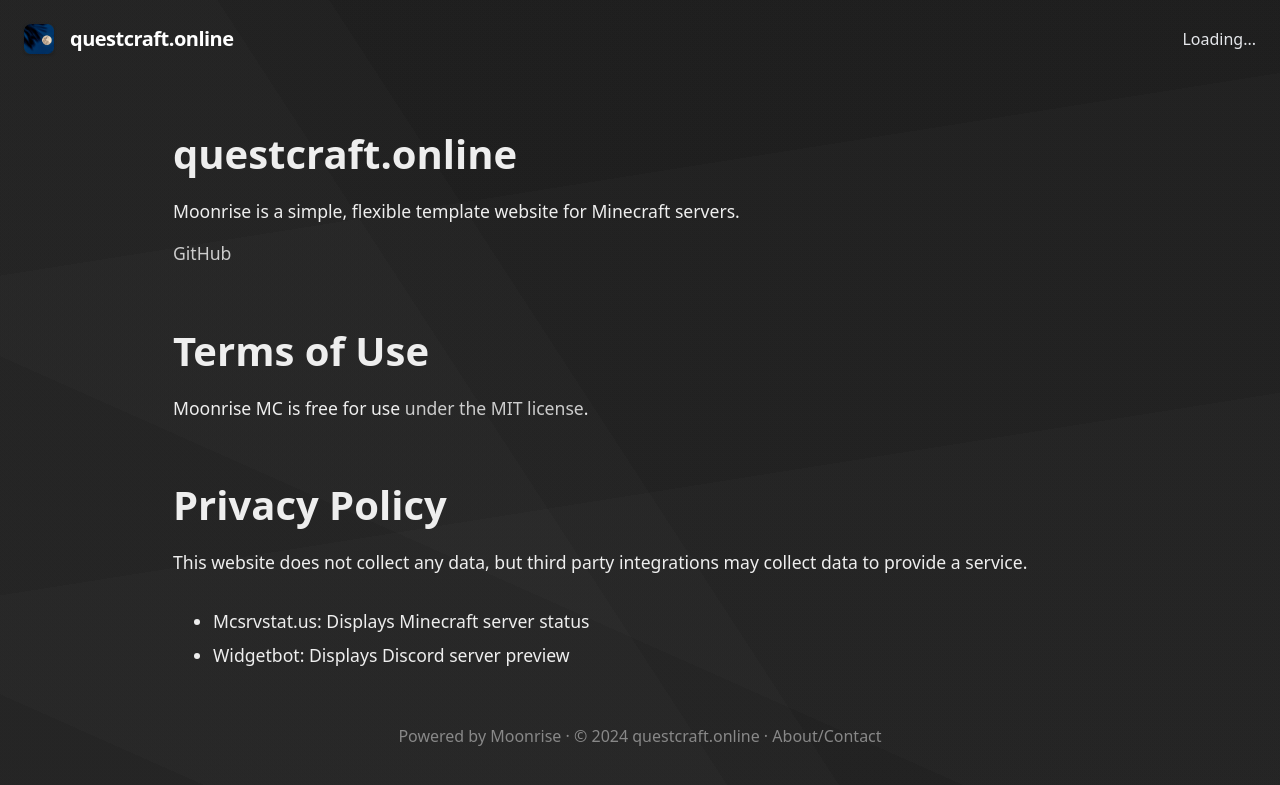
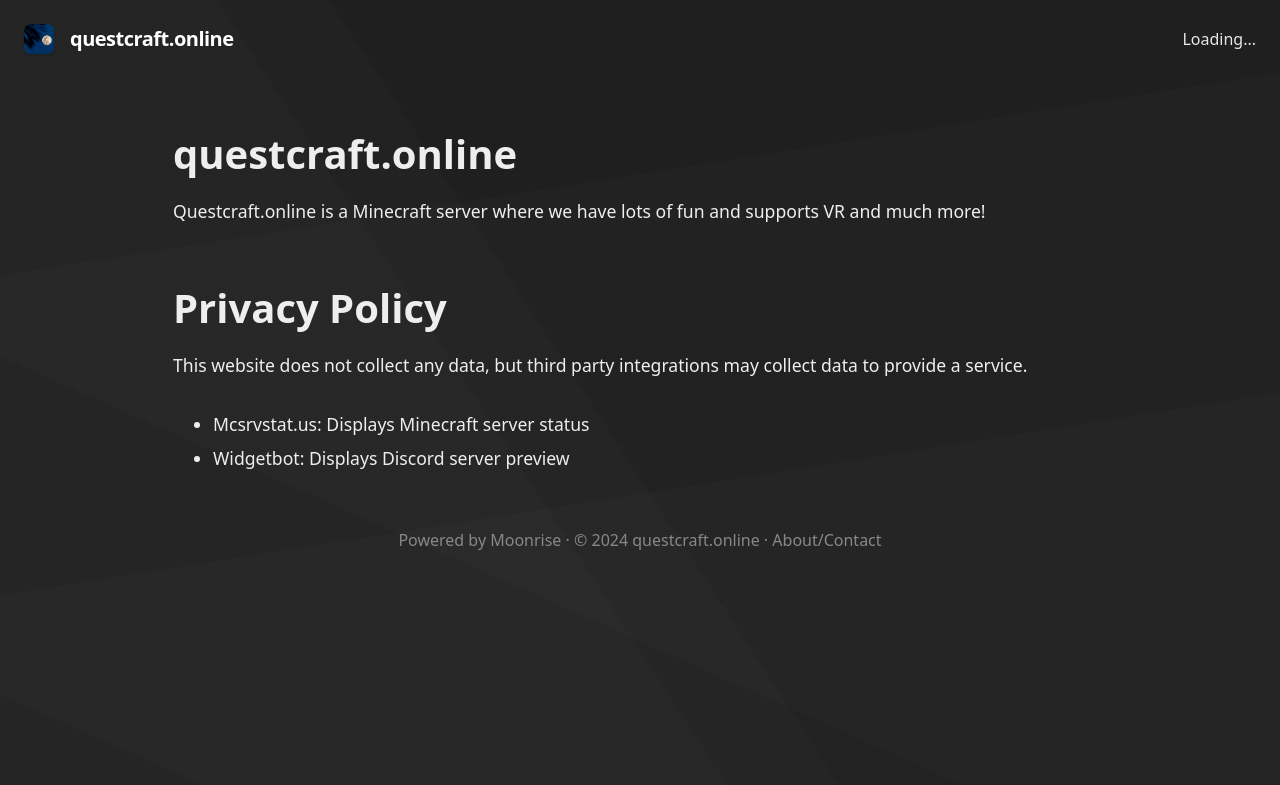
Before and after one commit to Questcraft-Online/questcraft-online.github.io, a Jekyll site: the page built from docs/about.md, in a window 1280 px wide. Shown: the top 785 px of the page. Built offline with Jekyll 4.4.1, drawn with Linux system fonts in a browser that asks for light colours; our own code applies the rules of GitHub Pages for plain Markdown files.

Commit message:
Server status update

```diff
--- a/docs/_config.yml
+++ b/docs/_config.yml
@@ -14,7 +14,7 @@ showinSearchEngines: true
 serverName: questcraft.online
 serverDescription: A Minecraft server where we have lots of fun and supports VR and much more!
 serverIP: questcraft.online
-useBedrockForOnlineStatus: false
+useBedrockForOnlineStatus: true
 
 
 # Discord information
--- a/docs/about.md
+++ b/docs/about.md
@@ -5,14 +5,7 @@ navname: About
 
 # {{ site.serverName }}
 
-Moonrise is a simple, flexible template website for Minecraft servers.
-
-[GitHub](https://github.com/coffeebank/moonrise)
-
-
-# Terms of Use
-
-Moonrise MC is free for use [under the MIT license](https://github.com/coffeebank/moonrise).
+Questcraft.online is a Minecraft server where we have lots of fun and supports VR and much more!
 
 
 # Privacy Policy
```
